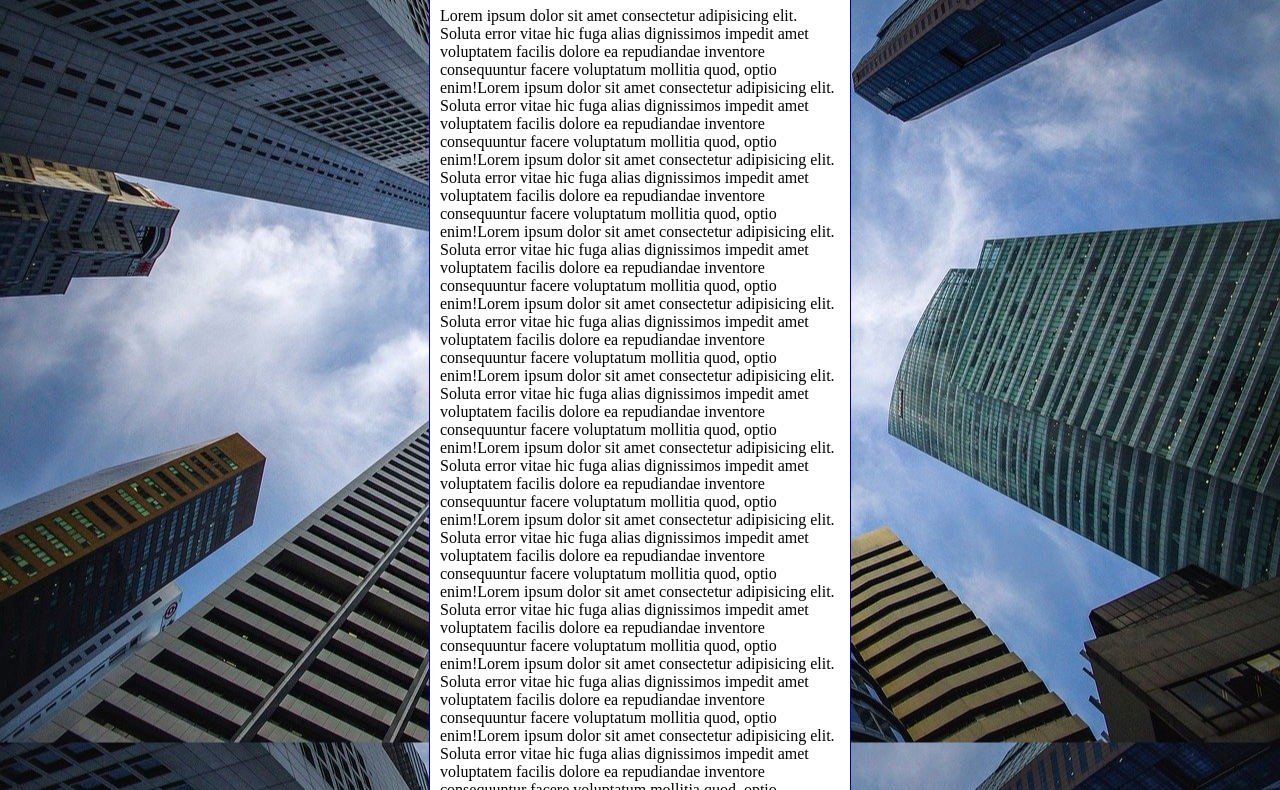
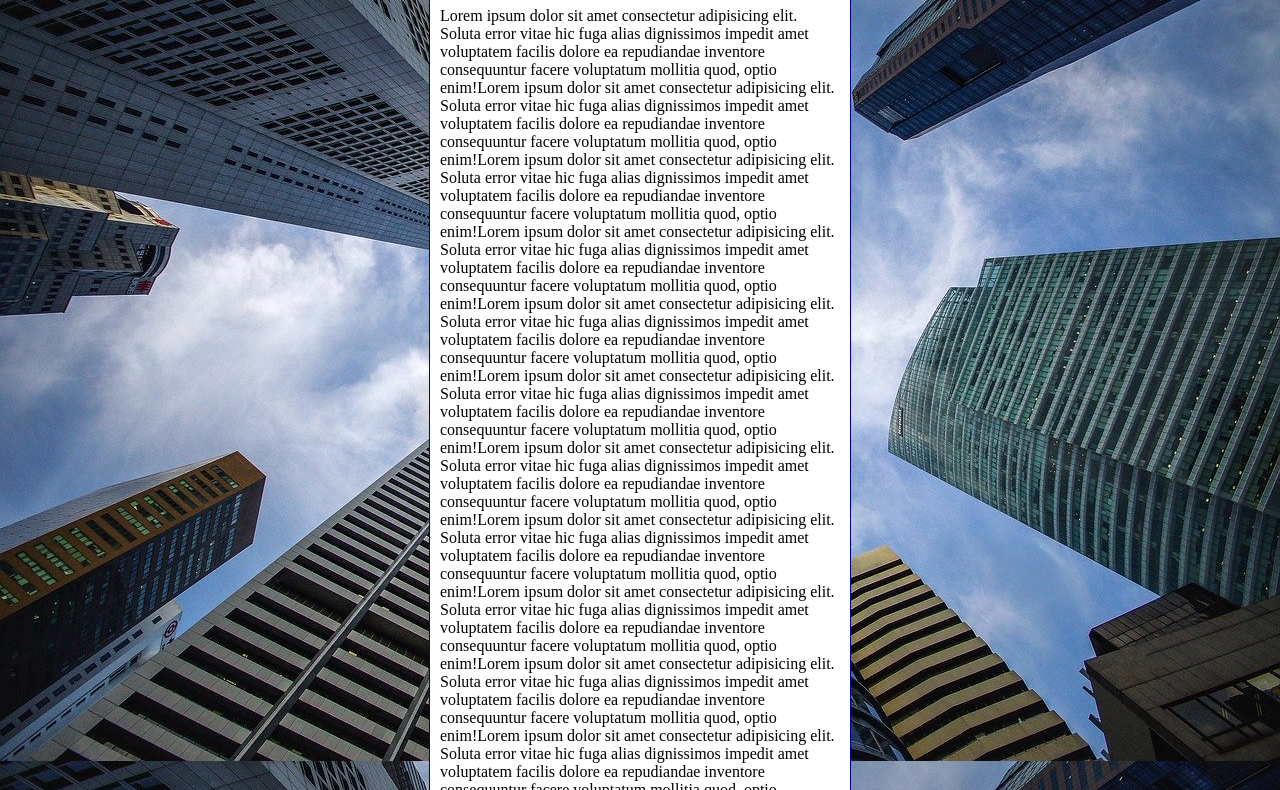
Before and after one commit to antoniovinicius1789/html-css, a plain HTML site: page exercicios/ex022/fundo006.html in a window 1280 px wide. Shown: the part 92-882 px from the top of the page. Drawn offline with Linux system fonts and the light colour scheme.

Commit message:
atualizei o exercício 0022

```diff
--- a/exercicios/ex022/fundo006.html
+++ b/exercicios/ex022/fundo006.html
@@ -3,15 +3,21 @@
 <head>
     <meta charset="UTF-8">
     <meta name="viewport" content="width=device-width, initial-scale=1.0">
-    <title>documento</title>
+    <title>Fundo Fixo de Tela</title>
     <style>
         body {
-            height: 100vh;
+            /*height: 100vh;
             background-color: black;
             background-image: url(imagens/wallpaper002.jpg);
             background-position: center center;
             background-size: cover;
             background-repeat: repeat-y;
+            background-attachment: fixed;*/
+
+            /* Shorthand - background
+            color > image > position >/> size > repeat > attchment */
+
+            background: black url(imagens/wallpaper002.jpg) center center/ cover no-repeat fixed;
         }
         main {
             background-color: white;
```
